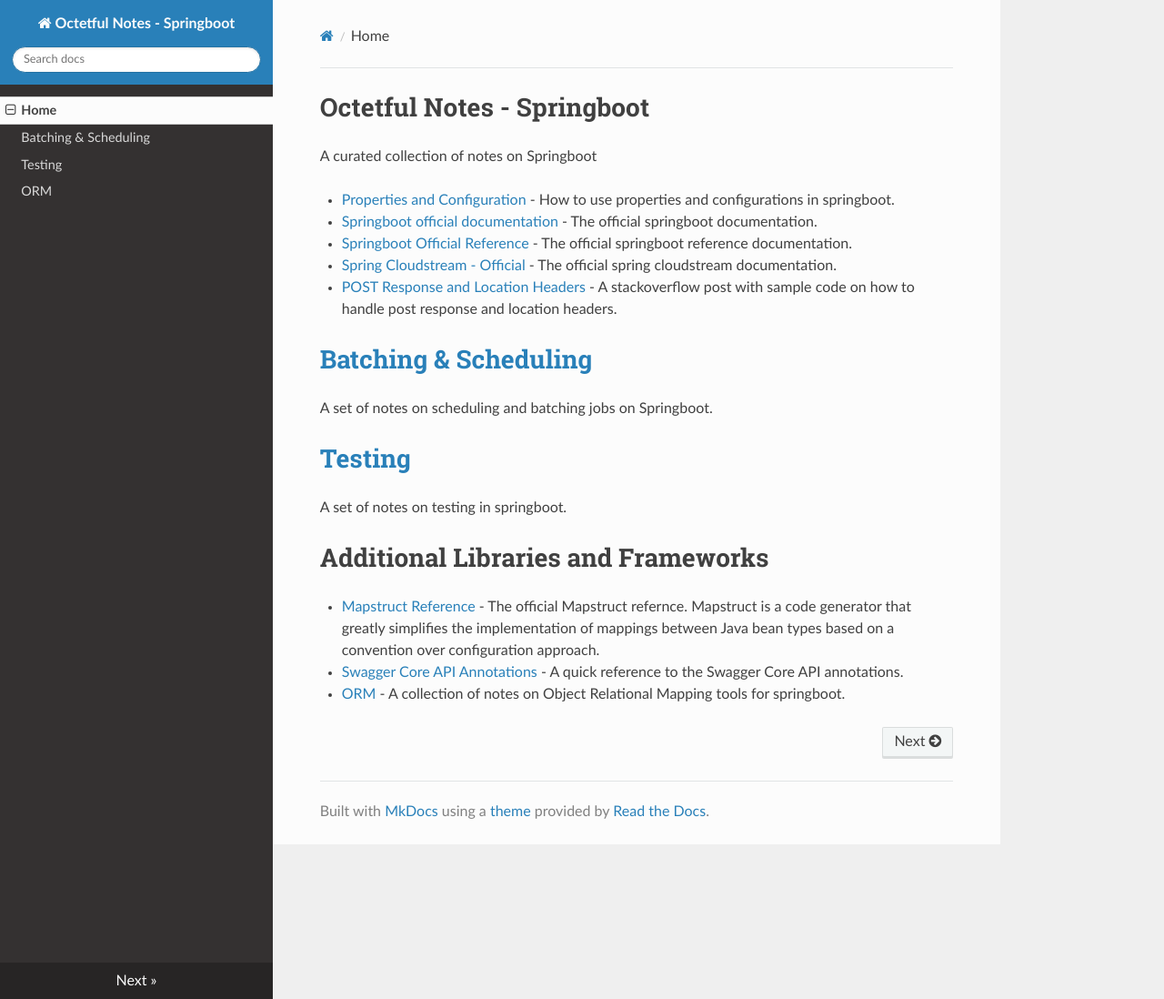
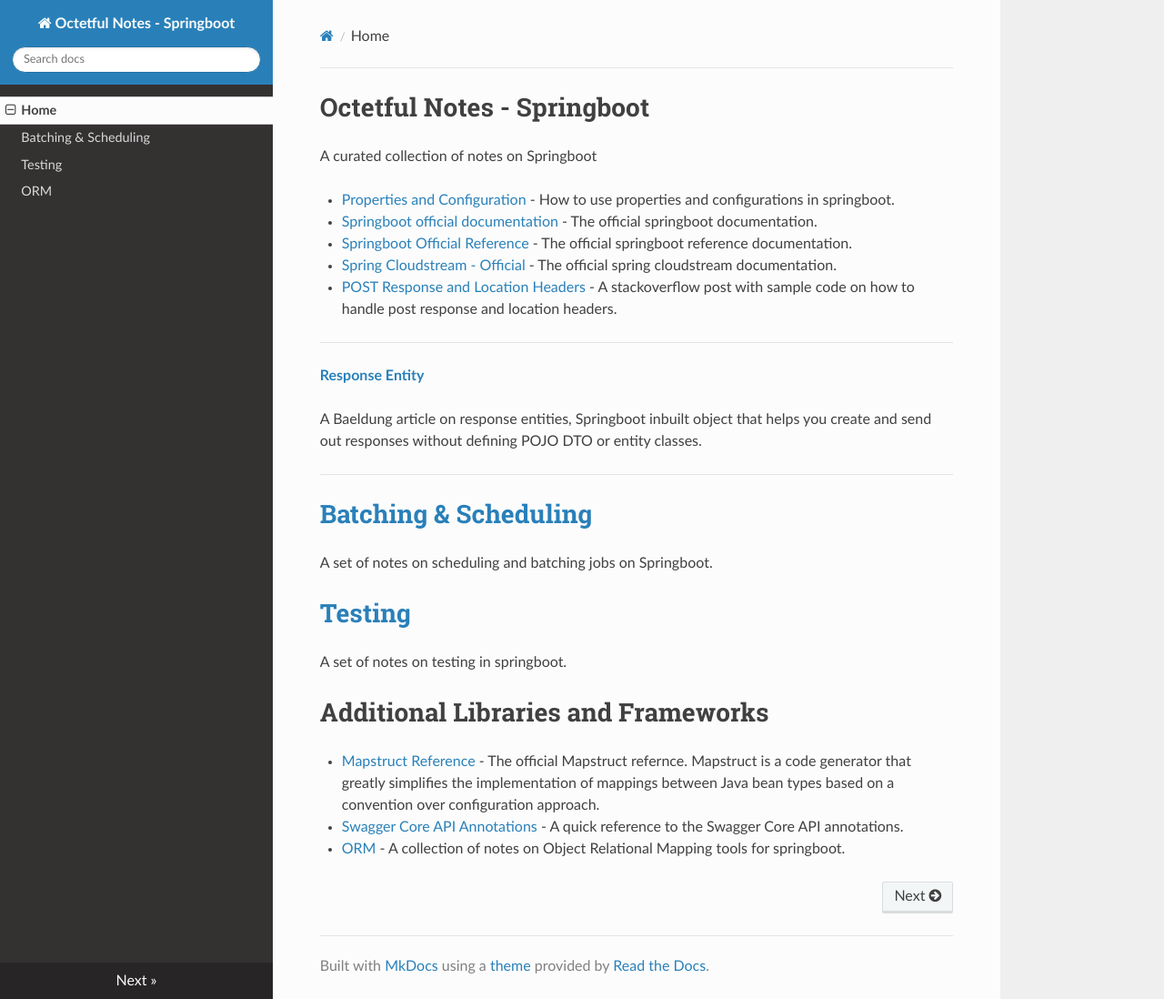
Before and after one commit to octetful-notes/on-spring, an MkDocs documentation site: the page built from docs/index.md, in a window 1280 px wide and 1098 px high. Shown: the whole window at 91% size. Built offline with MkDocs 1.6.1, drawn with Linux system fonts in a browser that asks for light colours; nearby versions of some CDN libraries.

Commit message:
Add Response Entity article from Baeldung.

```diff
--- a/docs/index.md
+++ b/docs/index.md
@@ -9,6 +9,14 @@
 * [Spring Cloudstream - Official](https://docs.spring.io/spring-cloud-stream/docs/3.0.8.RELEASE/reference/html/spring-cloud-stream.html#spring-cloud-stream-overview-introducing) - The official spring cloudstream documentation.
 * [POST Response and Location Headers](https://stackoverflow.com/questions/42546141/add-location-header-to-spring-mvcs-post-response) - A stackoverflow post with sample code on how to handle post response and location headers.
 
+---
+
+[__Response Entity__](https://www.baeldung.com/spring-response-entity)
+
+A Baeldung article on response entities, Springboot inbuilt object that helps you create and send out responses without defining POJO DTO or entity classes.
+
+---
+
 # [Batching & Scheduling](./batching/index.md)
 A set of notes on scheduling and batching jobs on Springboot.
 
```
